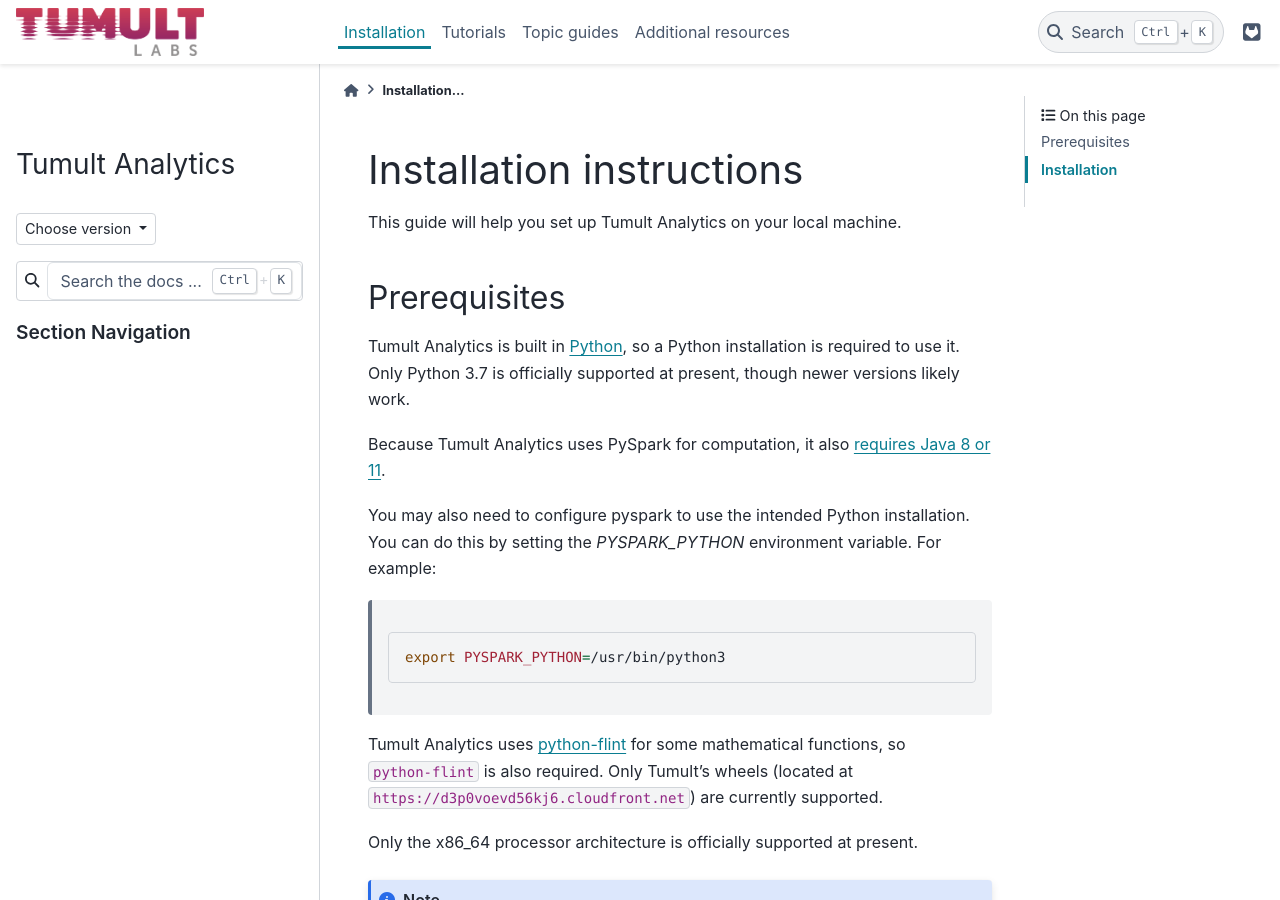
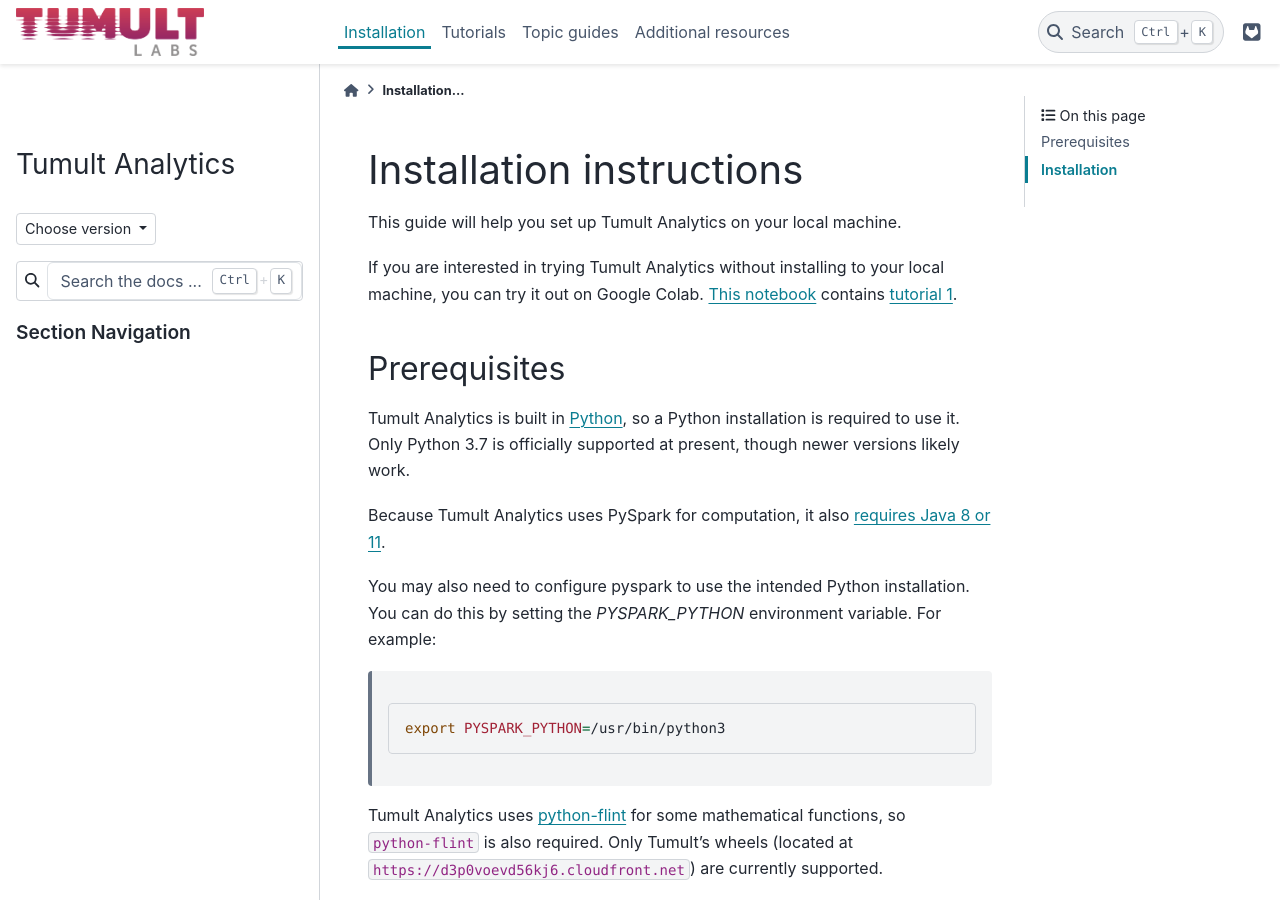
Before and after one commit to opendp/tumult-analytics, a Sphinx documentation site: the page built from doc/installation.rst, in a window 1280 px wide and 900 px high. Built offline with Sphinx 7.4.7 and the PyData theme 0.15.4, drawn with Linux system fonts in a browser that asks for light colours; pages that are not in the unit, such as notebooks, are missing from menus.

Commit message:
Add link to tutorial colab.
See tumult#1958

```diff
--- a/doc/installation.rst
+++ b/doc/installation.rst
@@ -4,6 +4,8 @@
 =========================
 
 This guide will help you set up Tumult Analytics on your local machine.
+
+If you are interested in trying Tumult Analytics without installing to your local machine, you can try it out on Google Colab. `This notebook <https://colab.research.google.com/drive/160hHL5y3RnVB6TafIHTXvYfQfr6hA-qk?usp=sharing>`__ contains :ref:`tutorial 1 <First steps>`.
 
 Prerequisites
 ^^^^^^^^^^^^^
```
